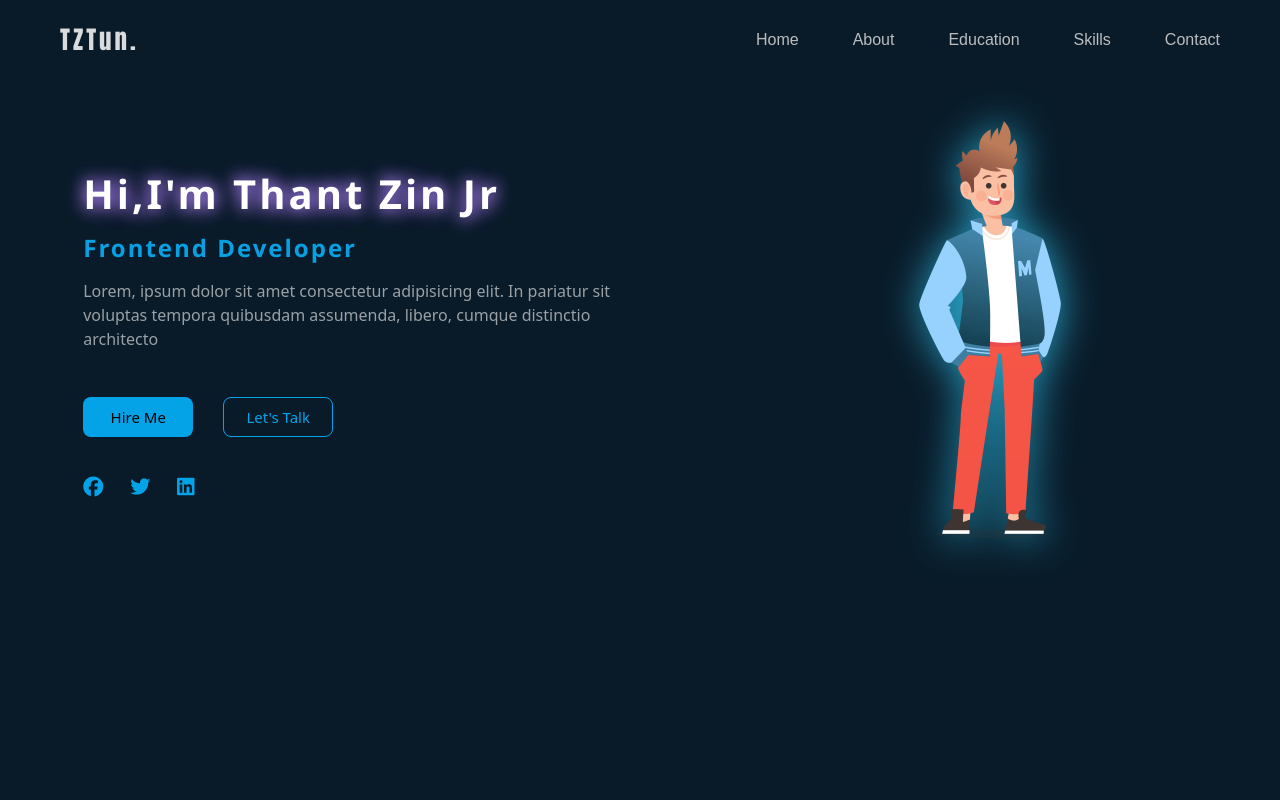
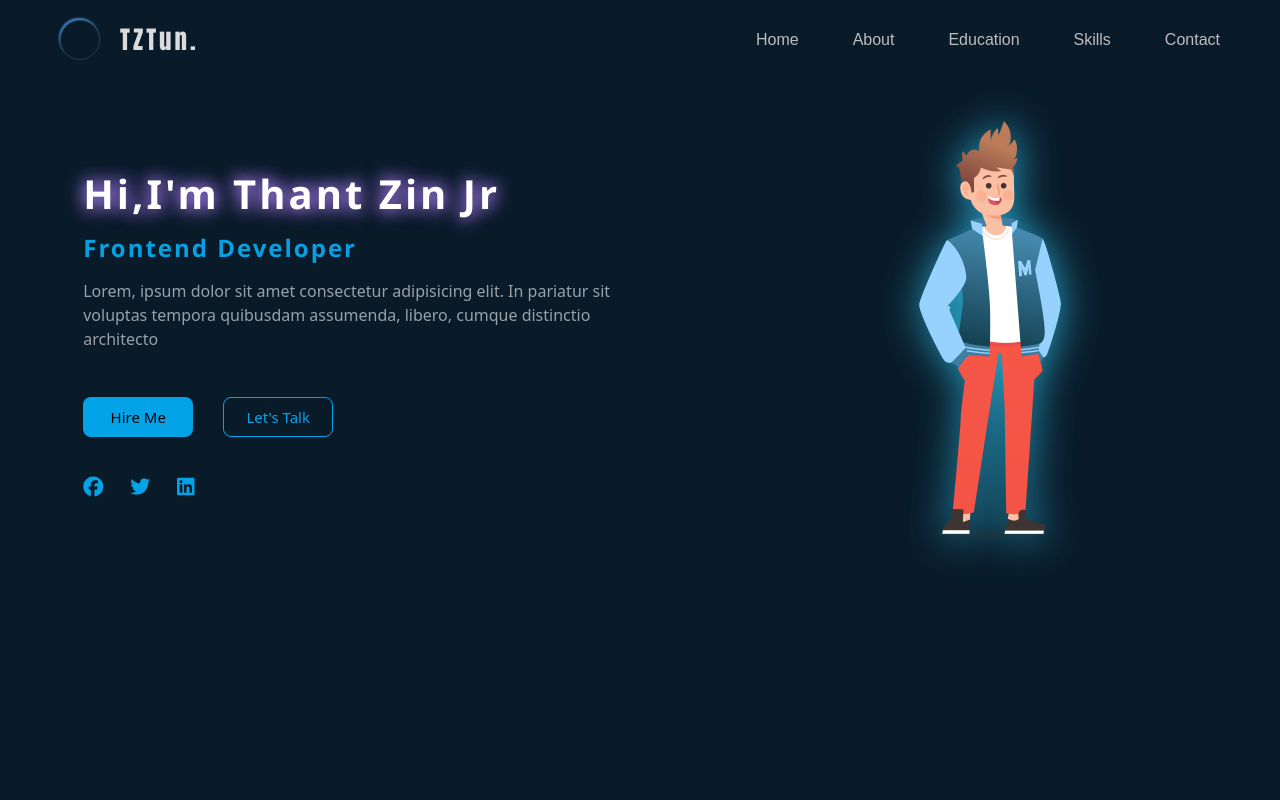
Before and after one commit to ThantzinTun007/Portfolio-test, an Angular app: page /home in a window 1280 px wide. Shown: the top 800 px of the page. Built offline with nearby package versions, Linux system fonts and the light colour scheme.

Commit message:
text loading

```diff
--- a/src/app/components/home-screen/home-screen.component.css
+++ b/src/app/components/home-screen/home-screen.component.css
@@ -23,6 +23,12 @@
   color: rgb(217, 219, 221);
   letter-spacing: 3px;
   font-family: Impact, Haettenschweiler, "Arial Narrow Bold", sans-serif;
+}
+
+.logo-container{
+  display: flex;
+  align-items: center;
+  gap: 20px;
 }
 
 .navbar_container .menu_button_container {
@@ -170,6 +176,7 @@
   color: black;
   font-weight: 500;
   font-size: 15px;
+  transition:0.5s ease-in-out;
 }
 
 .text_container .btn1:hover {
@@ -232,3 +239,37 @@
     display: none;
   }
 }
+
+
+.spin {
+  width: 40px;
+  height: 40px;
+  background-color: transparent;
+  border: 1px solid rgba(86, 199, 207, 0.211);
+  /* box-shadow: 0px 0px 9px rgb(86, 199, 207); */
+  display: flex;
+  justify-content: center;
+  align-items: center;
+  font-size: 15px;
+  color: #091b29;
+  border-radius: 50px;
+  /* animation-name: spin;
+  animation-duration: 3s; */
+  margin: 0 auto;
+  animation: spin 2s linear infinite;
+}
+
+@keyframes spin {
+  0% {
+    transform: rotate(0deg);
+    box-shadow: 1px 2px 2px rgb(86, 199, 207);
+  }
+  50% {
+    transform: rotate(180deg);
+    box-shadow: 1px 2px 2px rgb(64, 131, 195);
+  }
+  100% {
+    transform: rotate(360deg);
+    box-shadow: 1px 2px 2px rgb(153, 72, 200);
+  }
+}
--- a/src/app/components/home-screen/home-screen.component.html
+++ b/src/app/components/home-screen/home-screen.component.html
@@ -1,6 +1,9 @@
 <div class="navbar_container">
   <!-- logo -->
-  <div class="logo_text">TZTun.</div>
+  <div class="logo-container">
+    <div class="spin"></div>
+    <div class="logo_text">TZTun.</div>
+  </div>
 
   <!-- menu-button -->
 
--- a/src/app/components/skills/skills.component.html
+++ b/src/app/components/skills/skills.component.html
@@ -24,4 +24,5 @@
       </div>
     </div>
   </div>
+
 </div>
```
Also changed, not shown: src/app/components/skills/skills.component.css (line endings or trailing spaces).
